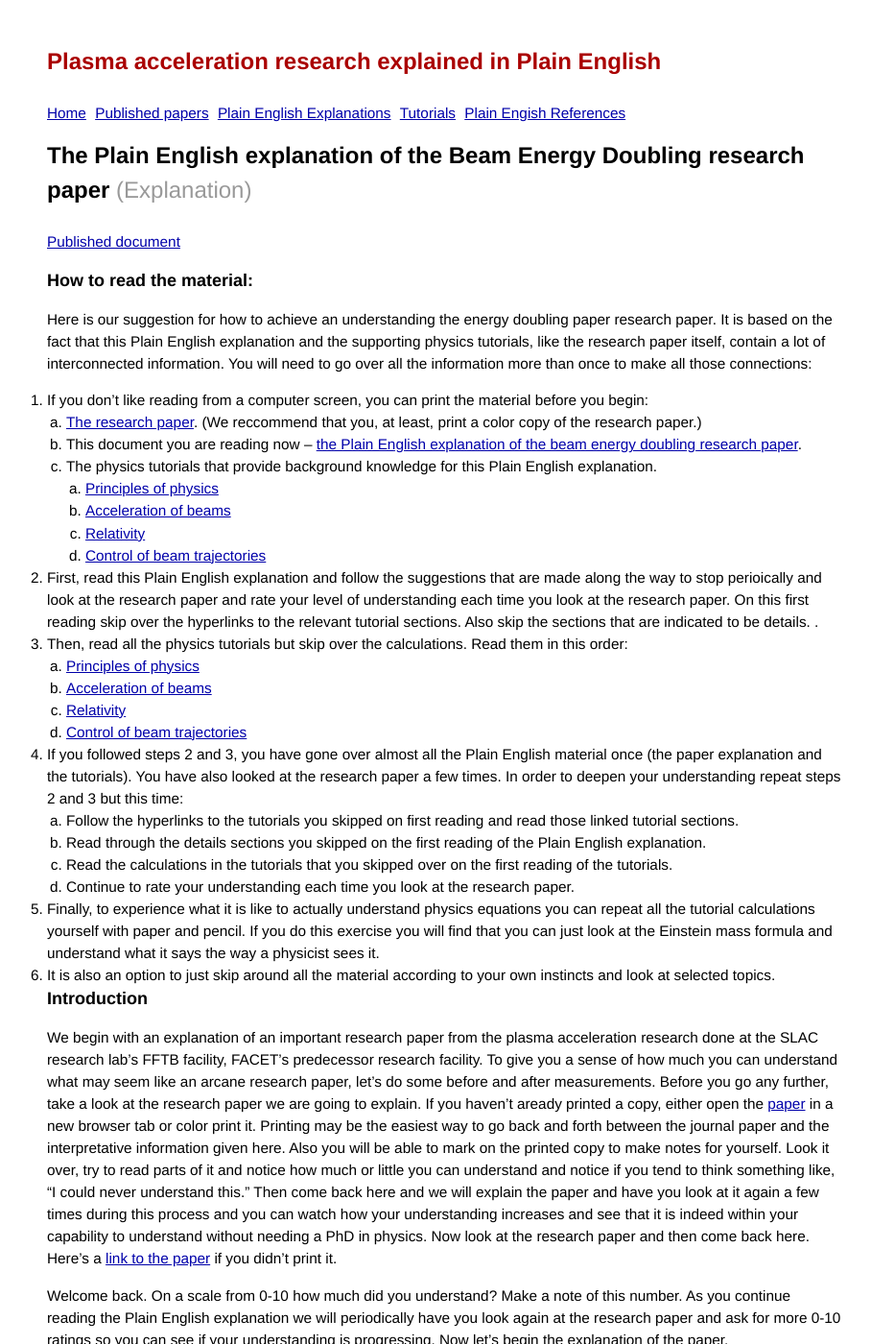
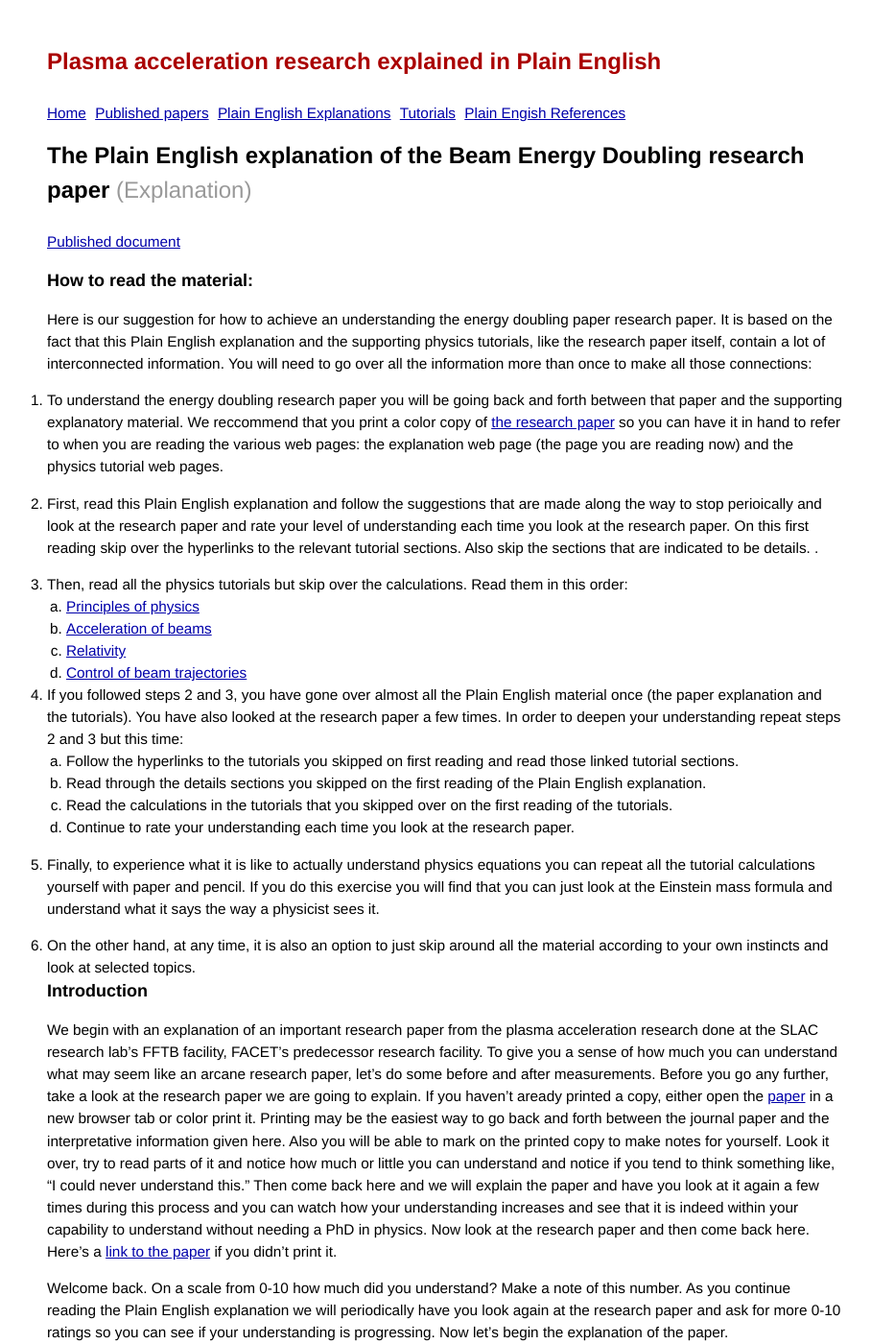
Before and after one commit to grbfacet/facet, a Jekyll site: the page built from energy-doubling-exposition.md, in a window 1280 px wide and 1400 px high. Shown: the whole window at 96% size, without its empty margins (176-1084 px from the left). Built offline with Jekyll 4.4.1, drawn with Linux system fonts in a browser that asks for light colours.

Commit message:
Update energy-doubling-exposition.md

```diff
--- a/energy-doubling-exposition.md
+++ b/energy-doubling-exposition.md
@@ -8,27 +8,25 @@ pagetype: explanation
 
 Here is our suggestion for how to achieve an understanding the energy doubling paper research paper. It is based on the fact that this Plain English explanation and the supporting physics tutorials, like the research paper itself, contain a lot of interconnected information. You will need to go over all the information more than once to make all those connections:
 
-1. If you don’t like reading from a computer screen, you can print the material before you begin:
-   1. [The research paper](/slac-pub-12363.pdf). (We reccommend that you, at least, print a color copy of the research paper.)
-   1. This document you are reading now – [the Plain English explanation of the beam energy doubling research paper](/energy-doubling-exposition.html).
-   1. The physics tutorials that provide background knowledge for this Plain English explanation.
-      1. [Principles of physics](/principles-of-physics-tutorial.html)
-      1. [Acceleration of beams](/beam-acceleration-tutorial.html)
-      1. [Relativity](/relativity-tutorial.html)
-      1. [Control of beam trajectories](/beam-control-tutorial.html)
+1. To understand the energy doubling research paper you will be going back and forth between that paper and the supporting explanatory material. We reccommend that you print a color copy of [the research paper](/slac-pub-12363.pdf) so you can have it in hand to refer to when you are reading the various web pages: the explanation web page (the page you are reading now) and the physics tutorial web pages.
+
 2. First, read this Plain English explanation and follow the suggestions that are made along the way to stop perioically and look at the research paper and rate your level of understanding each time you look at the research paper. On this first reading skip over the hyperlinks to the relevant tutorial sections. Also skip the sections that are indicated to be details. .
+
 3. Then, read all the physics tutorials but skip over the calculations. Read them in this order:
    1. [Principles of physics](/principles-of-physics-tutorial.html)
    1. [Acceleration of beams](/beam-acceleration-tutorial.html)
    1. [Relativity](/relativity-tutorial.html)
    1. [Control of beam trajectories](/beam-control-tutorial.html)
+
 4. If you followed steps 2 and 3, you have gone over almost all the Plain English material once (the paper explanation and the tutorials). You have also looked at the research paper a few times. In order to deepen your understanding repeat steps 2 and 3 but this time:
    1. Follow the hyperlinks to the tutorials you skipped on first reading and read those linked tutorial sections.
    1. Read through the details sections you skipped on the first reading of the Plain English explanation.
    1. Read the calculations in the tutorials that you skipped over on the first reading of the tutorials.
    1. Continue to rate your understanding each time you look at the research paper.
+
 5. Finally, to experience what it is like to actually understand physics equations you can repeat all the tutorial calculations yourself with paper and pencil. If you do this exercise you will find that you can just look at the Einstein mass formula and understand what it says the way a physicist sees it.
-6. It is also an option to just skip around all the material according to your own instincts and look at selected topics.
+
+6. On the other hand, at any time, it is also an option to just skip around all the material according to your own instincts and look at selected topics.
 
 ### Introduction
 
```
